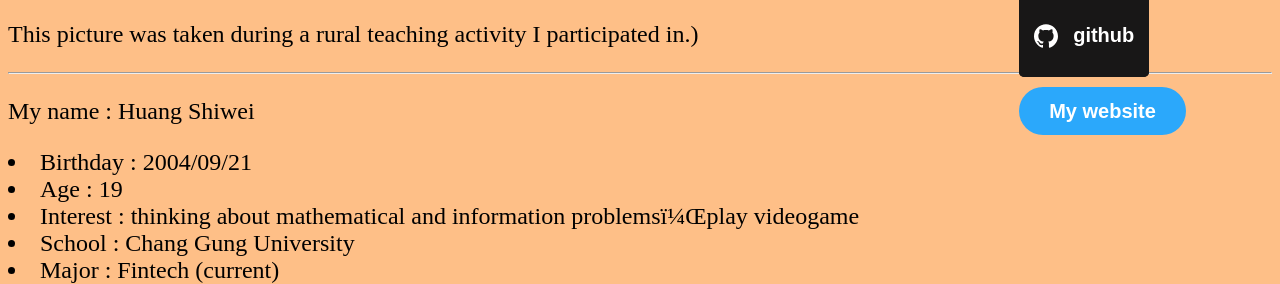
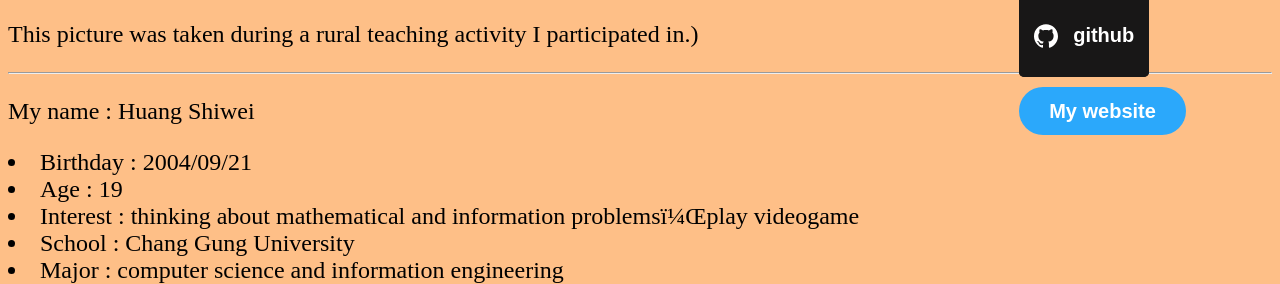
Before and after one commit to shiwei0921/my-profile, a plain HTML site: page index.html in a window 1280 px wide. Shown: the part 530-814 px from the top of the page. Drawn offline with Linux system fonts and the light colour scheme.

Commit message:
Update index.html

```diff
--- a/index.html
+++ b/index.html
@@ -23,7 +23,7 @@
     <li>Age : 19</li>
     <li>Interest : thinking about mathematical and information problems，play videogame</li>
     <li>School : Chang Gung University</li>
-    <li>Major : Fintech (current)</li>
+    <li>Major : computer science and information engineering</li>
 
     <button id="instagramButton">
         <svg viewBox="0 0 16 16" class="bi bi-instagram" fill="currentColor" height="50" width="30" xmlns="http://www.w3.org/2000/svg">
```
